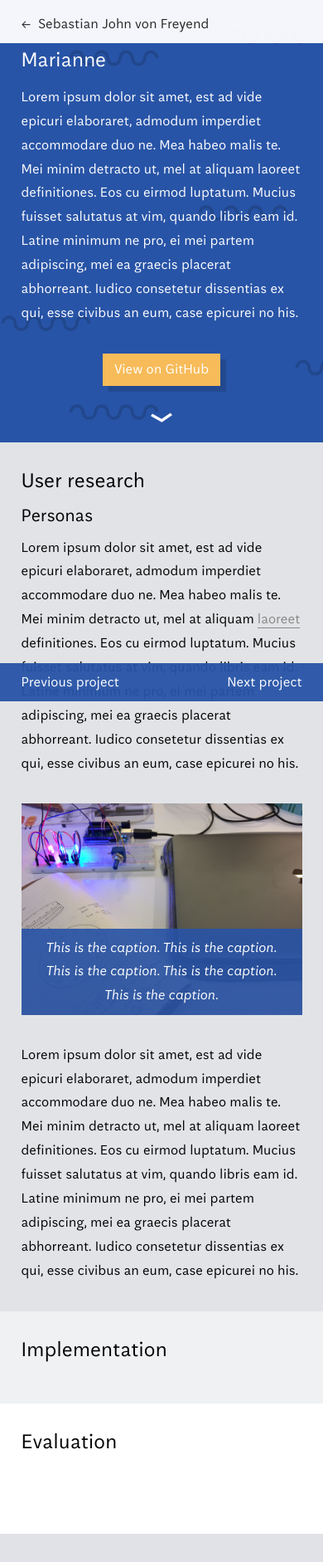
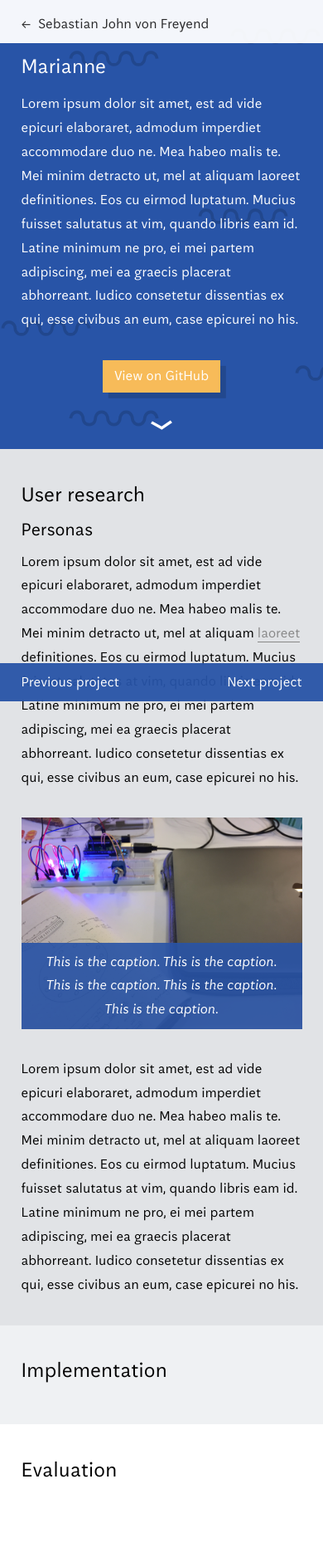
Before and after one commit to sebastianjvf/portfolio, a PHP site: page /project.html in a window 390 px wide. Shown: the whole page at 83% size. Before the commit the page ends 1848 px from the top, so only its background shows below. Run offline with PHP 8.4, Linux system fonts and the light colour scheme.

Commit message:
Adjusted the padding on project pages.

```diff
--- a/css/responsive.css
+++ b/css/responsive.css
@@ -79,6 +79,10 @@
 		min-height: 89vh;
 	}
 
+	section > div.inner {
+		padding-top: 2.5em;
+	}
+
 	body,
 	body span.section-header,
 	body a.toc-item,
```
